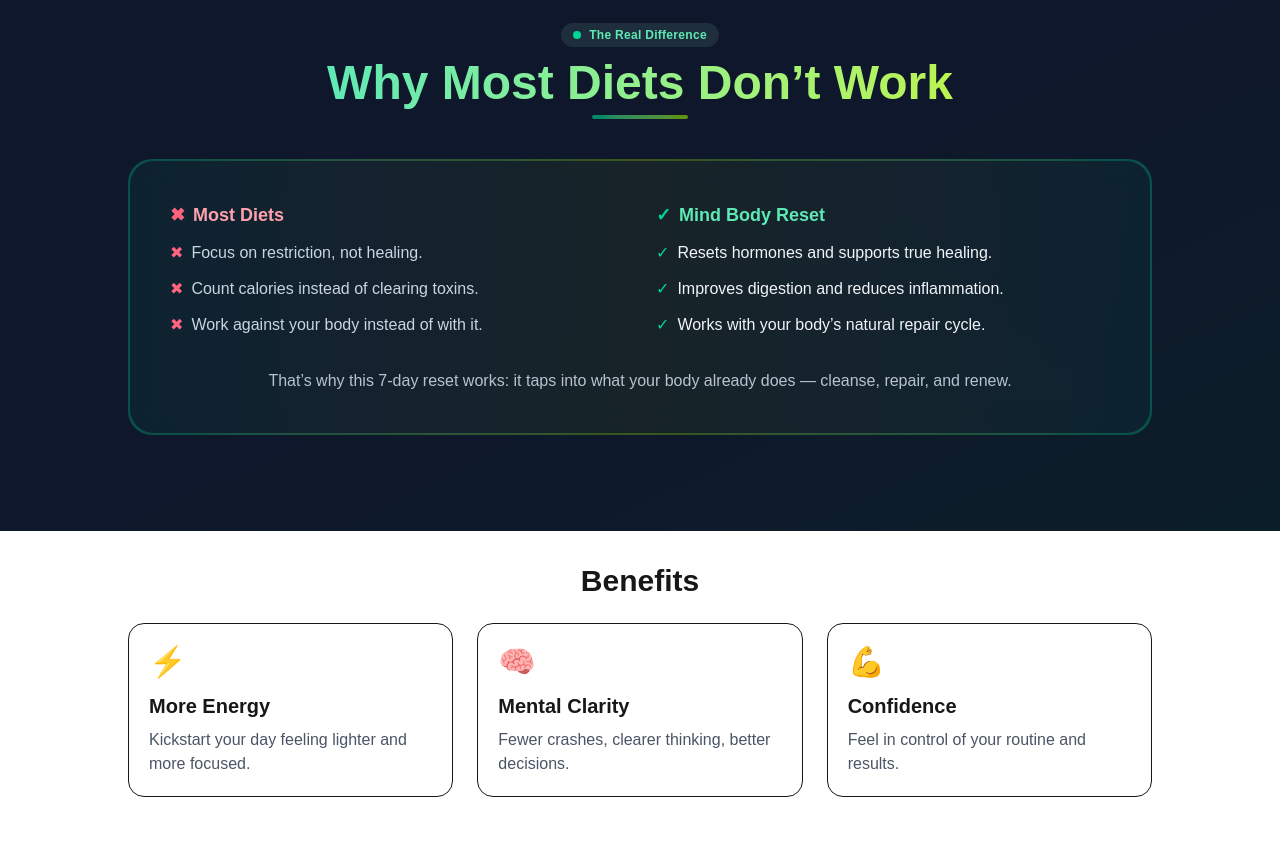
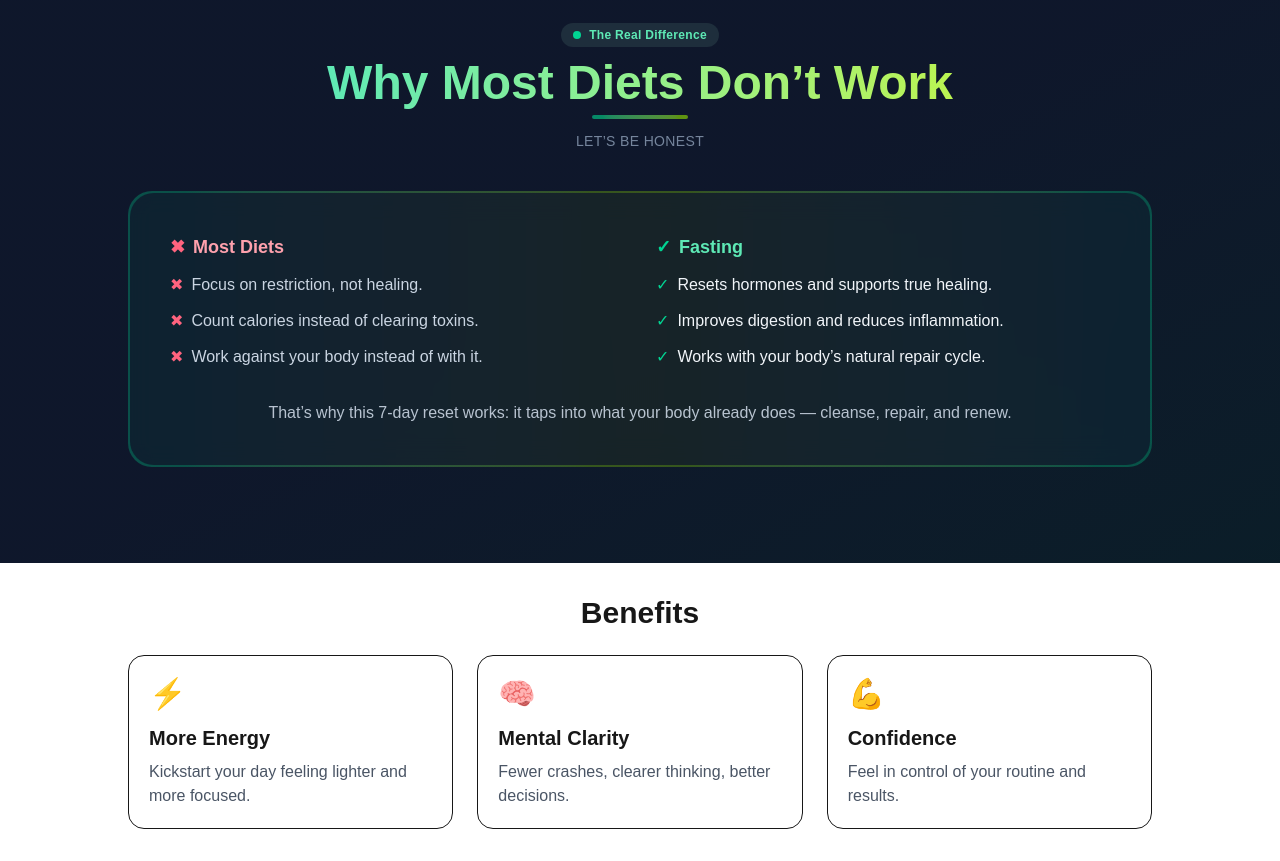
Before and after one commit to taylor-franco-91/mbr-next, a Next.js app: page / in a window 1280 px wide. Shown: the part 3580-4441 px from the top of the page. Before the commit the page ends 4409 px from the top, so only its background shows below. Built offline with nearby package versions, Linux system fonts and the light colour scheme.

Commit message:
content(diets): add 'Let’s be honest' subtitle under headline

```diff
--- a/app/page.js
+++ b/app/page.js
@@ -168,6 +168,9 @@ export default function HomePage() {
             </span>
           </h2>
           <div className="mx-auto mt-2 h-1 w-24 rounded-full bg-gradient-to-r from-emerald-400/60 to-lime-400/60" />
+          <p className="mt-3 uppercase tracking-wide text-xs md:text-sm text-slate-400/80">
+            Let’s be honest
+          </p>
 
           {/* gradient-framed comparison panel */}
           <div className="mx-auto mt-10 max-w-5xl p-[2px] rounded-3xl bg-gradient-to-r from-emerald-400/30 via-lime-400/30 to-emerald-400/30">
@@ -197,7 +200,7 @@ export default function HomePage() {
                 {/* Mind Body Reset */}
                 <div>
                   <h3 className="flex items-center gap-2 text-lg font-semibold text-emerald-300">
-                    <span className="text-emerald-400">✓</span> Mind Body Reset
+                    <span className="text-emerald-400">✓</span> Fasting
                   </h3>
                   <ul className="mt-3 space-y-3">
                     <li className="flex gap-2">
```
